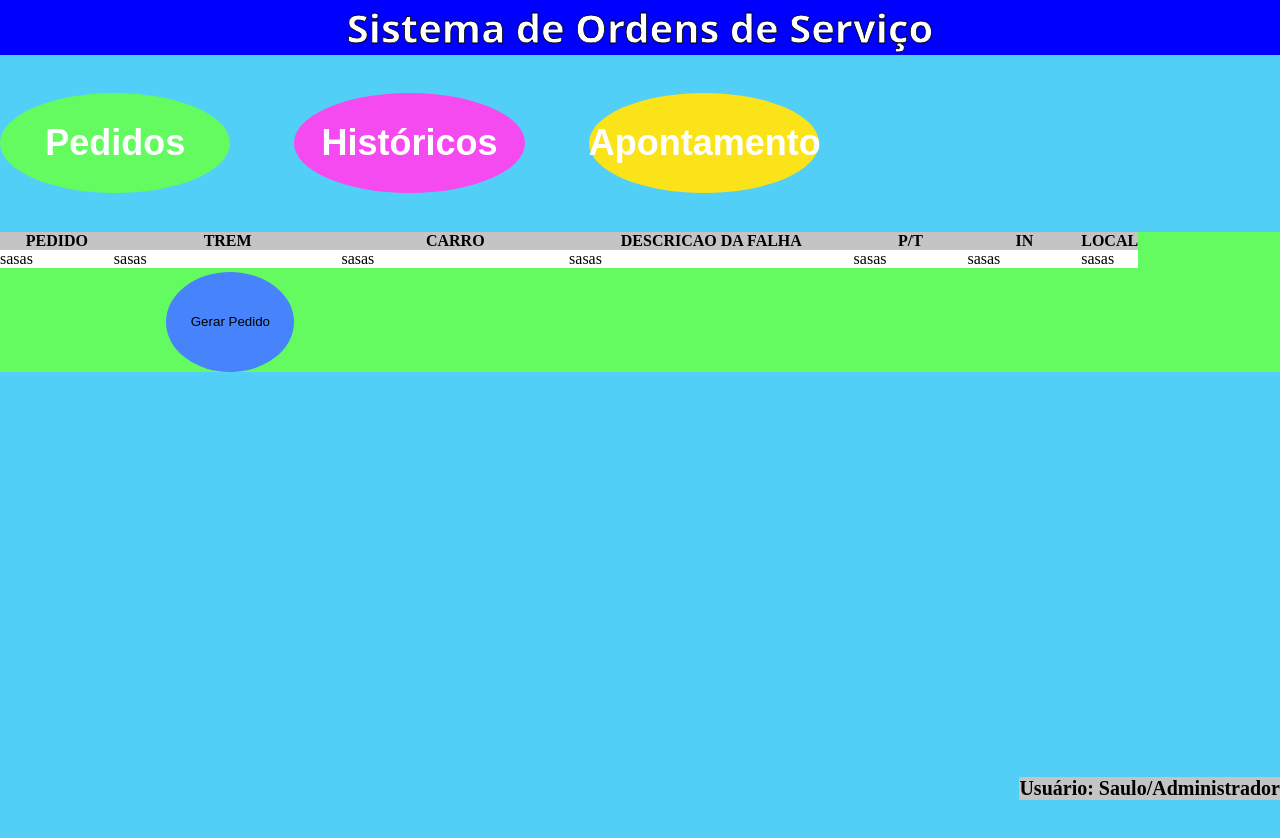
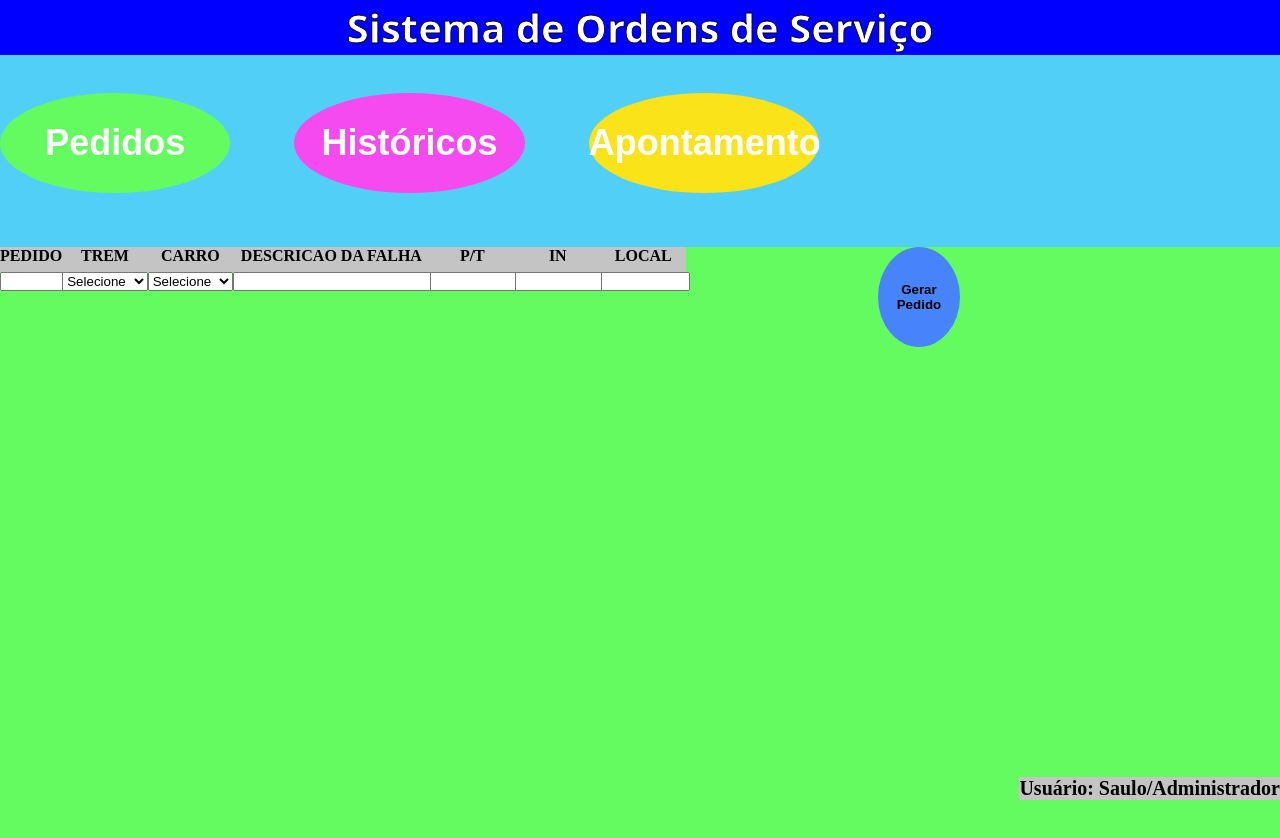
Before and after one commit to r-leafar/pi2-vue, a Vue app: page /pedido in a window 1280 px wide. Shown: the top 838 px of the page. Before the commit the page ends 800 px from the top, so only its background shows below. Built offline with nearby package versions, Linux system fonts and the light colour scheme.

Commit message:
Ajustes layout

```diff
--- a/src/components/Pedido.vue
+++ b/src/components/Pedido.vue
@@ -1,27 +1,37 @@
 <template>
   <main>
     <div id="secao-superior">
-      <div style="display: inline-block">
-        <table>
-          <tr>
-            <th style="width: 10%">PEDIDO</th>
-            <th style="width: 20%">TREM</th>
-            <th style="width: 20%">CARRO</th>
-            <th style="width: 25%">DESCRICAO DA FALHA</th>
-            <th style="width: 10%">P/T</th>
-            <th style="width: 10%">IN</th>
-            <th>LOCAL</th>
-          </tr>
-          <tr>
-            <td>sasas</td>
-            <td>sasas</td>
-            <td>sasas</td>
-            <td>sasas</td>
-            <td>sasas</td>
-            <td>sasas</td>
-            <td>sasas</td>
-          </tr>
-        </table>
+      <div style="width: 65px">
+        <label for="pedido">Pedido</label>
+        <input type="text" name="pedido" id="pedido" />
+      </div>
+      <div style="width: 100px">
+        <label for="trem">Trem</label>
+        <select name="trem" id="trem">
+          <option value="">Selecione</option>
+        </select>
+      </div>
+      <div style="width: 100px">
+        <label for="carro">carro</label>
+        <select name="carro" id="carro">
+          <option value="">Selecione</option>
+        </select>
+      </div>
+      <div style="width: 230px">
+        <label for="descricao">Descricao da Falha</label>
+        <input type="text" name="descricao" id="descricao" />
+      </div>
+      <div style="width: 100px">
+        <label for="pt">P/T</label>
+        <input type="text" name="pt" id="pt" />
+      </div>
+      <div style="width: 100px">
+        <label for="in">IN</label>
+        <input type="text" name="in" id="in" />
+      </div>
+      <div style="width: 100px">
+        <label for="local">Local</label>
+        <input type="text" name="local" id="local" />
       </div>
       <button id="btn-gerar-pedido">Gerar Pedido</button>
     </div>
@@ -35,7 +45,9 @@ export default {
 
 <style scoped>
 main {
+  height:100vh;
   background-color: #64fb61;
+
 }
 
 table {
@@ -50,15 +62,40 @@ tr:first-child {
 tr:nth-child(2) {
   background-color: #ffffff;
 }
+
 #btn-gerar-pedido {
   border: 0px;
-  margin-left:13%;
+  margin-left: 20%;
   width: 10%;
   border-radius: 50%;
   height: 100px;
   background-color: #4784fb;
+  font-weight: bold;
+}
+
+#btn-gerar-pedido:hover {
+  background-color: #b9891f;
 }
 #secao-superior {
+  width: 75%;
+  height: 50px;
+  margin-top: 15px;
+  display: flex;
+}
+
+label {
+  font-weight: bold;
+  text-transform: uppercase;
+  display: inline-block;
+  height: 50%;
+  text-align: center;
   width: 100%;
+  background-color: #c4c4c4;
+}
+
+input,
+select {
+  width: 100%;
+  overflow: hidden;
 }
 </style>
```
